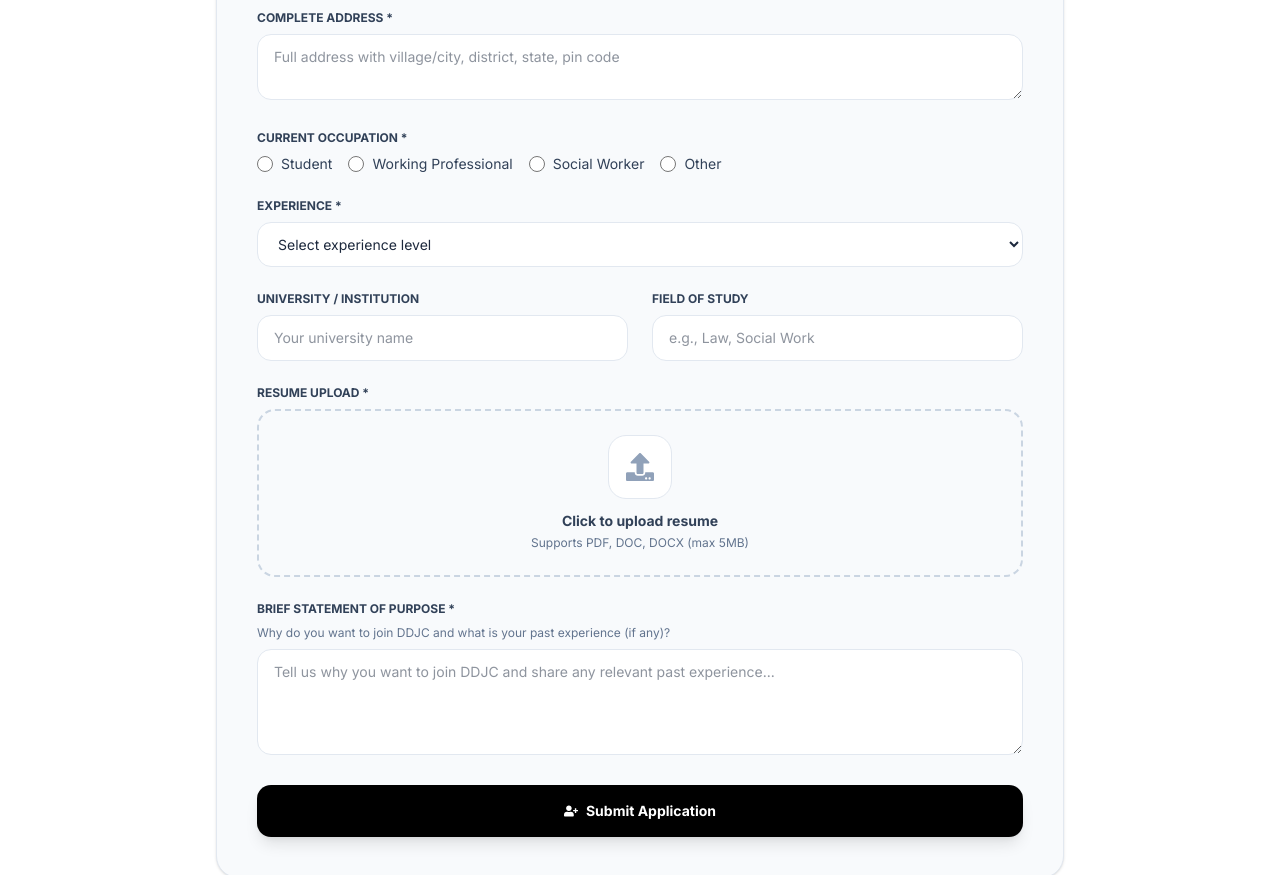
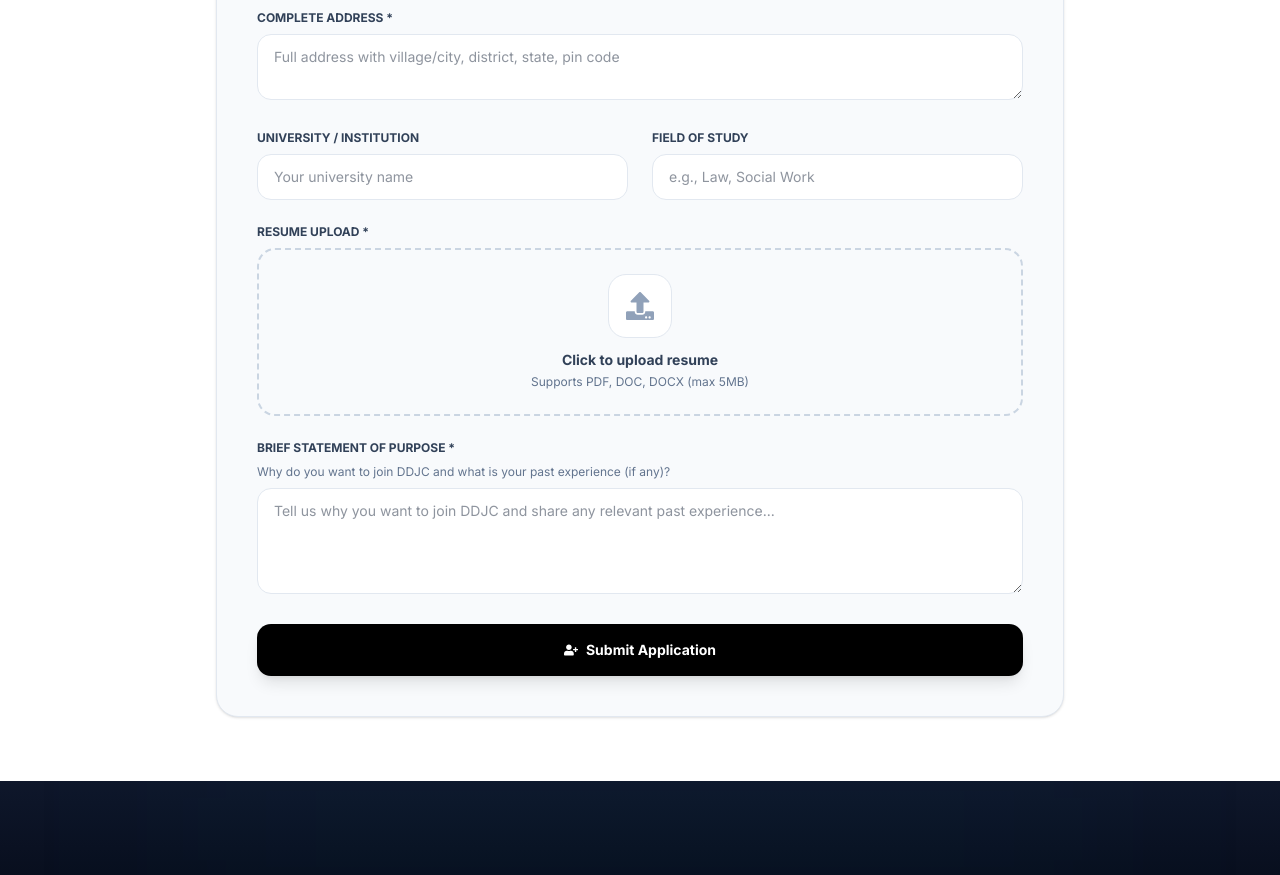
Before and after one commit to Saksham9065/ddjcprayas, a Next.js app: page /join/internships in a window 1280 px wide. Shown: the part 980-1855 px from the top of the page. Built offline with nearby package versions, Linux system fonts and the light colour scheme.

Commit message:
Remove Occupation and Experience from internship form

```diff
--- a/app/(website)/join/internships/page.tsx
+++ b/app/(website)/join/internships/page.tsx
@@ -254,49 +254,6 @@ export default function InternshipsPage() {
                   />
                 </div>
 
-                <div>
-                  <label className="block text-xs font-bold uppercase text-slate-700 mb-2">Current Occupation *</label>
-                  <div className="flex flex-wrap gap-4">
-                    {[
-                      { value: "Student", label: "Student" },
-                      { value: "Working Professional", label: "Working Professional" },
-                      { value: "Social Worker", label: "Social Worker" },
-                      { value: "Other", label: "Other" },
-                    ].map((opt) => (
-                      <label key={opt.value} className="flex items-center gap-2 cursor-pointer">
-                        <input
-                          type="radio"
-                          name="occupation"
-                          value={opt.value}
-                          required
-                          checked={formData.occupation === opt.value}
-                          onChange={handleChange}
-                          className="accent-[#000000] w-4 h-4"
-                        />
-                        <span className="text-sm text-slate-700">{opt.label}</span>
-                      </label>
-                    ))}
-                  </div>
-                </div>
-
-                <div>
-                  <label className="block text-xs font-bold uppercase text-slate-700 mb-2">Experience *</label>
-                  <select
-                    name="experience"
-                    required
-                    value={formData.experience}
-                    onChange={handleChange}
-                    className="w-full px-4 py-3 rounded-xl border border-slate-200 bg-white text-slate-800 text-sm focus:outline-none focus:border-[#000000]"
-                  >
-                    <option value="">Select experience level</option>
-                    <option value="Fresher">Fresher (0-1 year)</option>
-                    <option value="1-2 Years">1-2 Years</option>
-                    <option value="2-3 Years">2-3 Years</option>
-                    <option value="3-5 Years">3-5 Years</option>
-                    <option value="5+ Years">5+ Years</option>
-                  </select>
-                </div>
-
                 <div className="grid md:grid-cols-2 gap-6">
                   <div>
                     <label className="block text-xs font-bold uppercase text-slate-700 mb-2">University / Institution</label>
```
